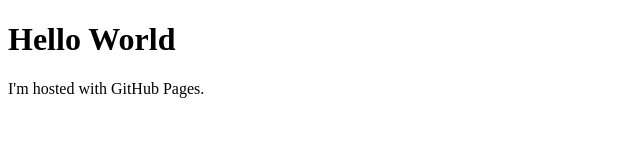
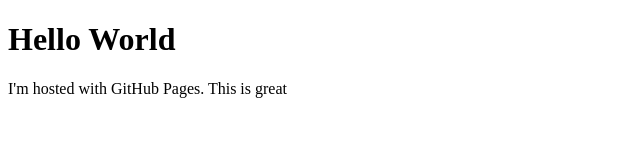
Before and after one commit to johnson-ibeawuchi/Cousera_FS_Test, a plain HTML site: page site/index.html in a window 1280 px wide. Shown: the full height of the page, 0-640 px from the left. Drawn offline with Linux system fonts and the light colour scheme.

Commit message:
Update index.html

```diff
--- a/site/index.html
+++ b/site/index.html
@@ -2,6 +2,6 @@
 <html>
 <body>
 <h1>Hello World</h1>
-<p>I'm hosted with GitHub Pages.</p>
+<p>I'm hosted with GitHub Pages. This is great</p>
 </body>
 </html>
```
